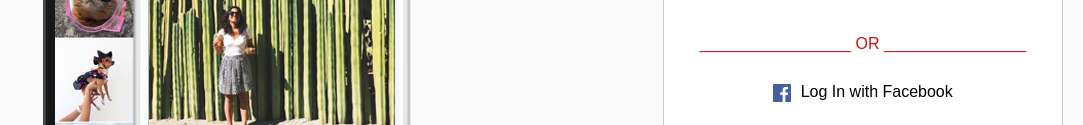
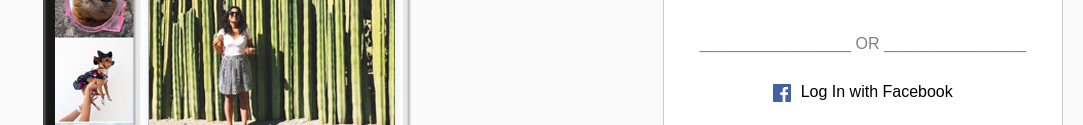
Before and after one commit to Denilson5238/pirple-final-project, a plain HTML site: page index.html in a window 1280 px wide. Shown: the part 333-458 px from the top of the page, without its empty margins (197-1280 px from the left). Drawn offline with Linux system fonts and the light colour scheme.

Commit message:
chamge color back to gray

```diff
--- a/style.css
+++ b/style.css
@@ -83,7 +83,7 @@ input{
     display: block;
     text-align: center;
     margin: 20px 0;
-    color: rgb(190, 22, 22);
+    color: gray;
 }
 
 .log-section{
```
